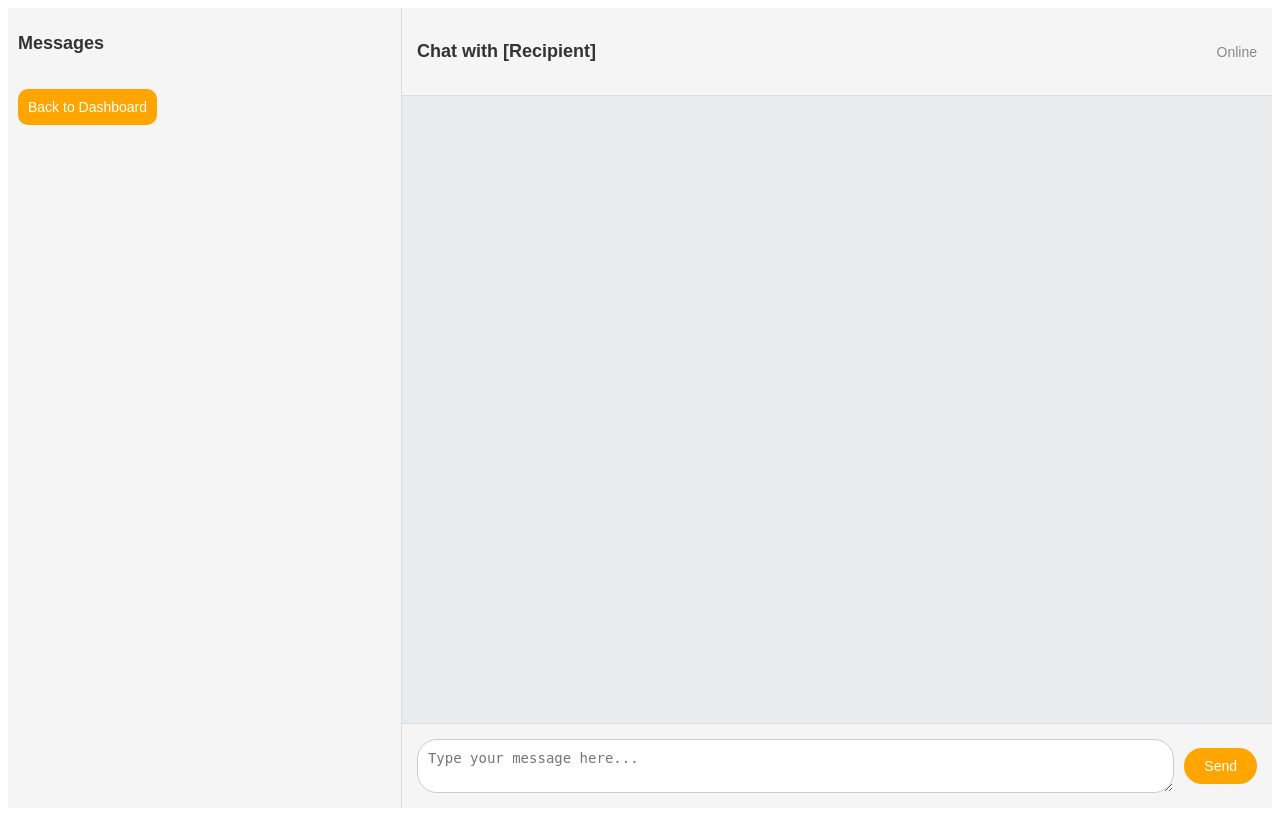
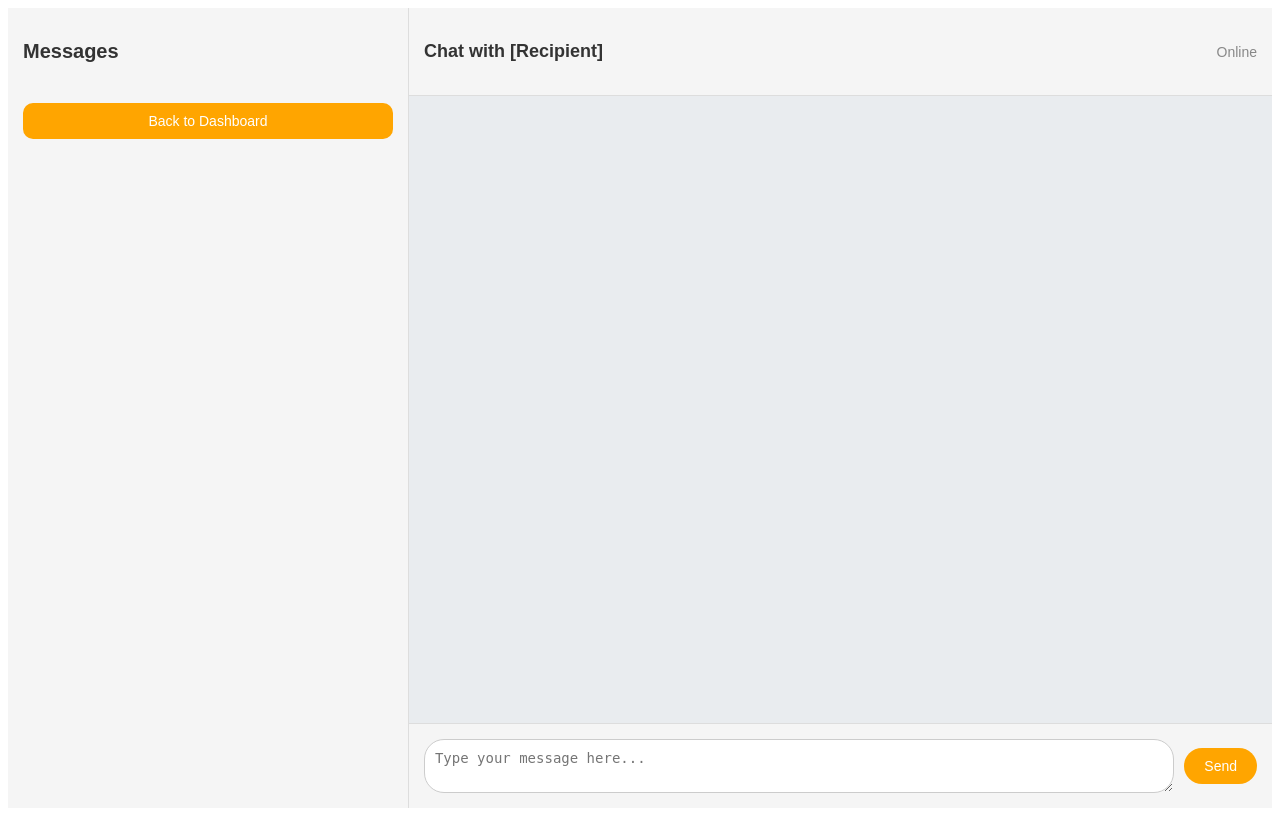
Before and after one commit to leidyrh/ParkinsonProjectW, a Flask app: page /patient/messages in a window 1280 px wide. Run offline with Flask 3, Linux system fonts and the light colour scheme; the visitor is signed in with stand-in values (Sample User, id 1); data that the repository does not hold is empty; some libraries are stand-ins or nearby versions.

Commit message:
sidebar format change

```diff
--- a/templates/patient_messages.html
+++ b/templates/patient_messages.html
@@ -15,13 +15,16 @@
             width: 30%;
             background-color: #f5f5f5;
             border-right: 1px solid #ddd;
+            display: flex;
+            flex-direction: column;
+            padding: 15px;
             overflow-y: auto;
-            padding: 10px;
         }
+
         .sidebar h2 {
-            font-size: 18px;
+            font-size: 20px;
             color: #333;
-            margin-bottom: 15px;
+            margin-bottom: 20px;
         }
         .chat-area {
             width: 70%;
```
